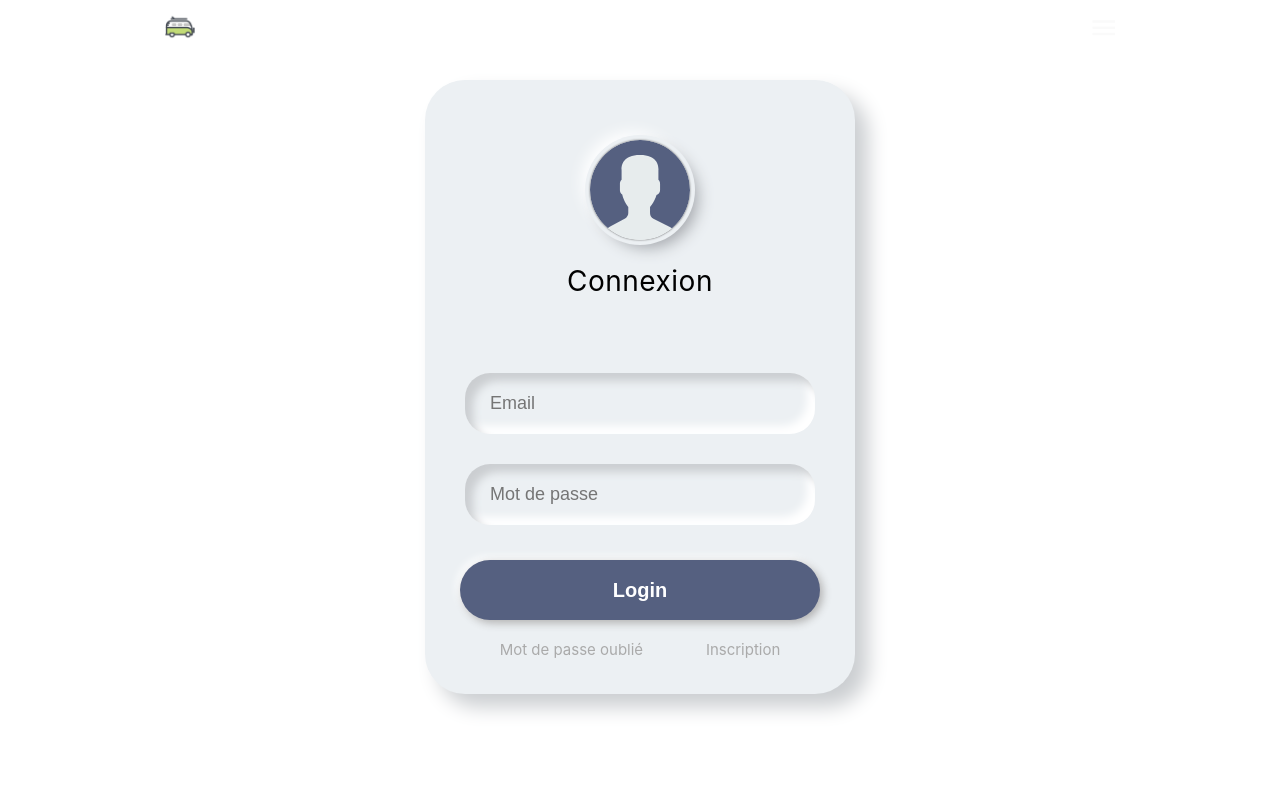
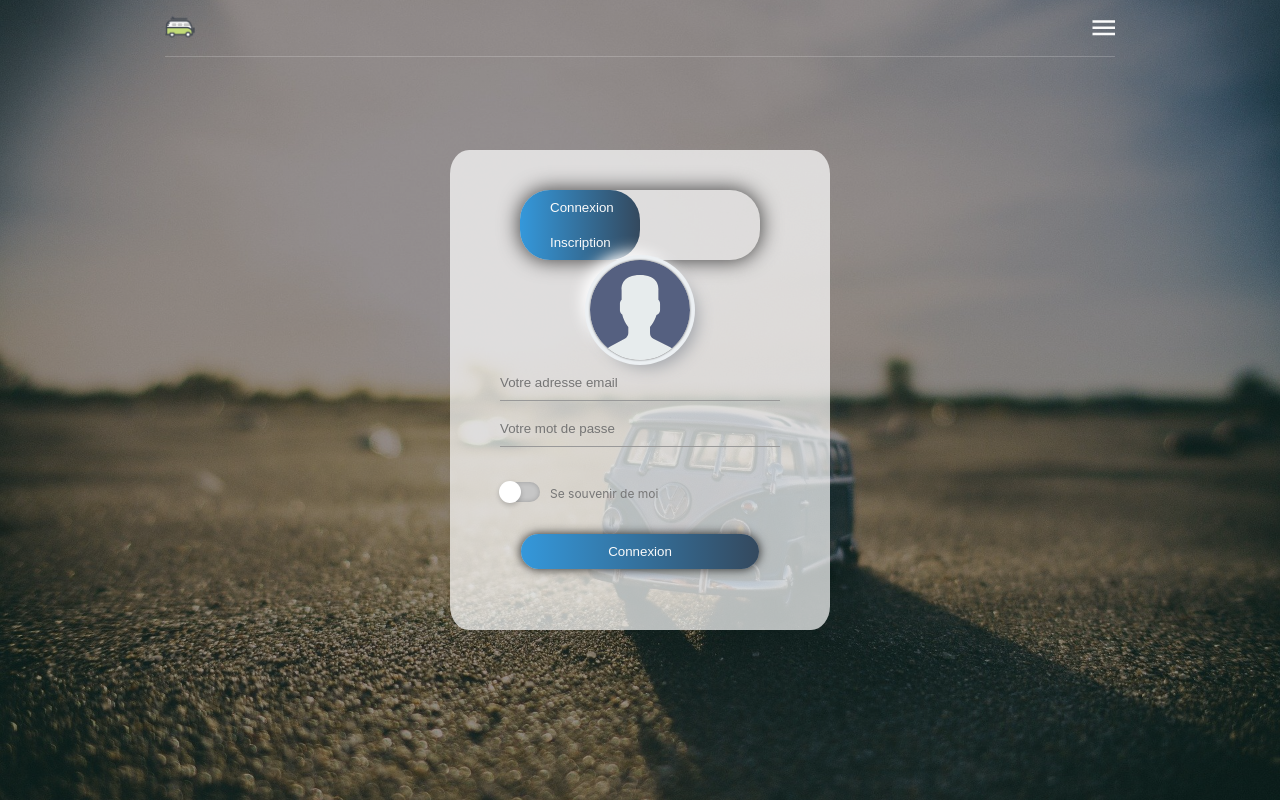
Before and after one commit to Juli3n-dotcom/Van-dreams, a PHP site: page /login.php in a window 1280 px wide. Run offline with PHP 8.4, Linux system fonts and the light colour scheme; tables that the repository leaves empty hold one stand-in row (values such as "Sample post"); some libraries are stand-ins or nearby versions; some web fonts are replaced.

Commit message:
New login and register page

```diff
--- a/assets/css/style.css
+++ b/assets/css/style.css
@@ -130,7 +130,7 @@ nav{
 .hero{
     width: 100%;
     height: 100vh;
-    background: linear-gradient(135deg, rgba(111,225,231,0.2)0%,rgba(72,56,149,0.8)100%),url("../img/hero.jpg") center,no-repeat;
+    background: linear-gradient(135deg, rgba(0,0,0,0.4),rgba(0,0,0,0.4)100%),url("../img/mini_van.jpg") center,no-repeat;
     background-size: cover;
     position: relative;
     }
@@ -382,3 +382,106 @@ nav{
     font-size: 15px;
     padding: 3rem;
   }
+
+/* ******************** */
+/* **** Login2 page **** */
+/* ******************** */
+
+.hero_login{
+    height: 100%;
+    width: 100%;
+    background-image: linear-gradient(rgba(0,0,0,0.4),rgba(0,0,0,0.4)),url('../img/mini_van.jpg');
+    background-position: center;
+    background-size: cover;
+    position: absolute;
+}
+
+.form-box{
+    width: 380px;
+    height: 480px;
+    position: relative;
+    margin: 15rem auto;
+    background-color:  rgba(255,255,255,.7);
+    padding: 5px;
+    overflow: hidden;
+    border-radius: 5%;
+}
+
+.button-box{
+    width: 240px;;
+    margin: 35px auto;
+    position: relative;
+    box-shadow: 0 0 20px 1px var(--light-black);
+    border-radius: 30px;
+}
+
+.toggle-btn{
+    padding: 10px 30px;
+    cursor: pointer;
+    background: transparent;
+     border:0;
+     outline: none;
+     position: relative;
+     color: var(--white);
+}
+#btn{
+  top: 0;
+  left:0;
+  position: absolute;
+  width: 120px;
+  height: 100%;
+  background: linear-gradient(to right, #3498db,#34495e);
+
+  border-radius: 30px;
+  transition: .5s;
+}
+
+.input-group{
+    top:110px;
+    position: absolute;
+    width: 280px;
+    transition: .5s;
+
+}
+
+.input-field{
+    width: 100%;
+    padding: 10px 0;
+    margin: 5px 0;
+    border-left: 0;
+    border-right: 0;
+    border-top: 0;
+    border-bottom: 1Px solid #999;
+    outline: none;
+    background: transparent;
+}
+
+.submit-btn{
+    width: 85%;
+    padding: 10px 30px;
+    cursor: pointer;
+    display: block;
+    margin: auto;
+    color: var(--white);
+    background: linear-gradient(to right,#3498db,#34495e);
+    box-shadow: 0 0 10px 1px var(--light-black);
+    border: 0;
+    outline: none;
+    border-radius: 30px;
+}
+
+.check-box{
+    margin: 30px 10px 30px 0;
+}
+span{
+    color: #777;
+    font-size: 12px;
+    bottom: 68px;
+    position: absolute;
+}
+#login{
+    left: 50px;
+}
+#register{
+    left: 450px;
+}
--- a/assets/css/var.css
+++ b/assets/css/var.css
@@ -4,5 +4,6 @@
     --marine-blue: #556080;
     --light-green: #2fdbb6;
     --light-black: rgba(0, 0, 0, .7);
+    --light-white: rgba(255,255,255,.7);
     --aldrich: 'Aldrich', sans-serif;
     }
--- a/assets/includes/header.php
+++ b/assets/includes/header.php
@@ -18,7 +18,7 @@ require_once __DIR__ . '/../config/bootstrap.php';
   gtag('config', 'UA-164356474-1');
 </script>
 
-    <meta name="description" content="vandreams.fr : le site de petites annonces DE TRIPPERS à TRIPPERS. Consultez des milliers d'annonces van aménagé  >>>">
+    <meta name="description" content="vandreams.fr : le site de petites annonces DE TRIPPEURS à TRIPPEURS. Consultez des milliers d'annonces de van aménagé  >>>">
     <title><?=$page_title?> | Van Dreams </title>
     <link rel="icon" href="assets/img/logo_1.png">
     <!--Ion Icons-->
--- /dev/null
+++ b/assets/js/logout.js
@@ -0,0 +1,31 @@
+$(function()
+{
+   function timeChecker()
+      {
+        setInterval(function(){
+         var storedTimeStamp = sessionStorage.getItem("lastTimeStamp");
+         timeCompare(storedTimeStamp);
+        },3000);
+      }
+
+      function timeCompare(timeString){
+         var currentTime   = new Date();
+         var pastTime      = new Date(timeString);
+         var timeDiff      = currentTime - pastTime;
+         var minPast       = Math.floor( (timeDiff/60000) );
+
+         if (minPast > 5){
+            sessionStorage.removeItem('lastTimeStamp');
+            window.location = "logout.php";
+            return false
+         }
+
+      }
+
+   $(document).mousemove(function(){
+      var timeStamp = new Date();
+      sessionStorage.setItem('lastTimeStamp',timeStamp);
+   });
+
+   timeChecker()
+});
--- a/login.php
+++ b/login.php
@@ -1,6 +1,8 @@
 <?php
 require_once __DIR__ . '/assets/config/bootstrap.php';
+require_once __DIR__ . '/assets/functions/register.php';
 
+// traitement login
 if(isset($_POST['login'])){
 
     $req = $pdo->prepare(
@@ -17,7 +19,7 @@ if(isset($_POST['login'])){
       ajouterFlash('danger','Membre inconnu.');
 
 
-    }elseif (!password_verify($_POST['password'], $membre['password'])){
+    }elseif (!password_verify($_POST['password_login'], $membre['password'])){
         ajouterFlash('danger','Mot de passe erroné!');
 
     }else{
@@ -30,33 +32,99 @@ if(isset($_POST['login'])){
     }
   }
 
+
+
+  // inscription
+  if (isset($_POST['register'])){
+
+    if(getMembreBy($pdo, 'email', $_POST['email'])!==null) {
+        ajouterFlash('danger','Email déja utilisé !');
+
+    }elseif (!filter_var($_POST['email'], FILTER_VALIDATE_EMAIL)) {
+   ajouterFlash('danger','Email non valide.');
+
+    }elseif (!preg_match('~^(?=.*[a-z])(?=.*[A-Z])(?=.*\d)(?=.*[@$!%*?&])[A-Za-z\d@$!%*?&]{8,}$~',$_POST['password'])) {
+        ajouterFlash('danger','Votre mot de passe doit contenir :minimum 8 caractéres, 1 maj, 1min, 1chiffre  et 1 caractére spécial.');
+
+
+    }elseif ($_POST['password'] !== $_POST['confirm'] ){
+        ajouterFlash('danger','Merci de confirmer votre mot de passe.');
+
+    }elseif (!preg_match('~^[a-zA-Z-]+$~',$_POST['name'])) {
+        ajouterFlash('danger','Nom manquant');
+
+    }elseif (!preg_match('~^[a-zA-Z-]+$~',$_POST['first_name'])) {
+        ajouterFlash('danger','Prénom manquant');
+
+    }elseif (empty($_POST['cgu'])){
+          ajouterFlash('danger','Merci d\'accepter les CGU');
+
+    }else{
+
+        $hash = password_hash($_POST['password'], PASSWORD_DEFAULT);
+        $ip = getIp();
+        $name = $_POST['name'].$_POST['first_name'];
+
+        $req = $pdo->prepare(
+            'INSERT INTO membre (email, name, password, nom, prenom, statut, cgu, date_enregistrement, confirmation, token, ip)
+            VALUES (:email, :name, :password, :nom,:prenom, :statut, :cgu, :date, :confirmation, :token, :ip)'
+        );
+
+        $req->bindParam(':email',$_POST['email']);
+        $req->bindParam(':name',$name);
+        $req->bindParam(':password',$hash);
+        $req->bindParam(':nom',$_POST['name']);
+        $req->bindParam(':prenom',$_POST['first_name']);
+        $req->bindValue(':statut',1);
+        $req->bindValue(':cgu',1);
+        $req->bindValue(':date',(new DateTime())->format('Y-m-d H:i:s'));
+        $req->bindValue(':confirmation',0);
+        $req->bindParam(':token',bin2hex(random_bytes(16)));
+        $req->bindParam(':ip',$ip);
+        $req->execute();
+
+        unset($_POST);
+        ajouterFlash('success','Welcome!');
+        session_write_close();
+        header('location:login2.php#login');
+    }
+}
+
 $page_title ='connexion';
 include __DIR__.'/assets/includes/header.php';
 ?>
 
 <?php include __DIR__.'/assets/includes/flash.php';?>
 
-<form action="login.php" method="POST">
-  <div class="login-div">
-    <div class="logo"></div>
-        <div class="title">Connexion</div>
-        <!-- <div class="sub-title">Connexion</div> -->
-            <div class="fields">
-                <div class="username">
-                    <input type="email" name="identifiant" class="user-input" placeholder="Email" value="<?= $_POST['identifiant'] ?? '' ?>">
-                </div>
-                <div class="password">
-                    <input type="password" name="password" class="pass-input" placeholder="Mot de passe" />
-                </div>
-            </div>
-        <button type="submit" class="signin-button" name="login">Login</button>
-        <div class="link">
-            <a href="#">Mot de passe oublié</a>
-            <a href="register.php">Inscription</a>
-      </div>
+<div class="hero_login">
+    <div class="form-box">
+        <div class="button-box">
+            <div id="btn"></div>
+            <button type="button" class="toggle-btn"  id="login_btn">Connexion</button>
+            <button type="button" class="toggle-btn"  id="register_btn">Inscription</button>
+        </div>
+        <form action="login.php" method="POST" class="input-group" id="login">
+        <div class="logo"></div>
+            <input type="email" class="input-field" name="identifiant" placeholder="Votre adresse email">
+            <input type="password" class="input-field" name="password_login" placeholder="Votre mot de passe">
+            <input type="checkbox" class="check-box"><span>Se souvenir de moi</span>
+            <button type="submit" class="submit-btn" name="login">Connexion</button>
+        </form>
+        <form action="login.php" method="POST" class="input-group" id="register">
+            <input type="text" name="name" class="input-field" placeholder="Votre Nom" value="<?= $_POST['name'] ?? '' ?>">
+            <input type="text" name="first_name" class="input-field" placeholder="Votre Prénom" value="<?= $_POST['first_name'] ?? '' ?>">
+            <input type="email" name="email" class="input-field" placeholder="Email" value="<?= $_POST['email'] ?? '' ?>">
+            <input type="password" name="password" class="input-field" placeholder="Mot de passe">
+            <input type="password" name="confirm" class="input-field" placeholder="Confirmer MDP">
+            <input type="checkbox" class="check-box" name="cgu"><span>J'accepte les conditions générales d'utilisation</span>
+            <button type="submit" class="submit-btn" name="register">Valider</button>
+        </form>
     </div>
-  </form>
+</div>
 
+<script>
+
+</script>
 
 <?php
 include __DIR__.'/assets/includes/footer.php';
--- a/sql/modelisation.sql
+++ b/sql/modelisation.sql
@@ -8,7 +8,7 @@ CREATE TABLE membre
  email VARCHAR(50) NOT NULL,
  name VARCHAR(255) NOT NULL,
  password VARCHAR(60) NOT NULL,
- civilite BOOLEAN,
+ cgu BOOLEAN,
  nom VARCHAR(20) NOT NULL,
  prenom VARCHAR(20) NOT NULL,
  statut INT(3) NOT NULL,
```
Also changed, not shown: assets/js/script.js (+17 -28 lines), index.php (+3 -7 lines), old_login.php (added, +63 -0 lines), old_register.php (renamed from register.php), 2 other files.
